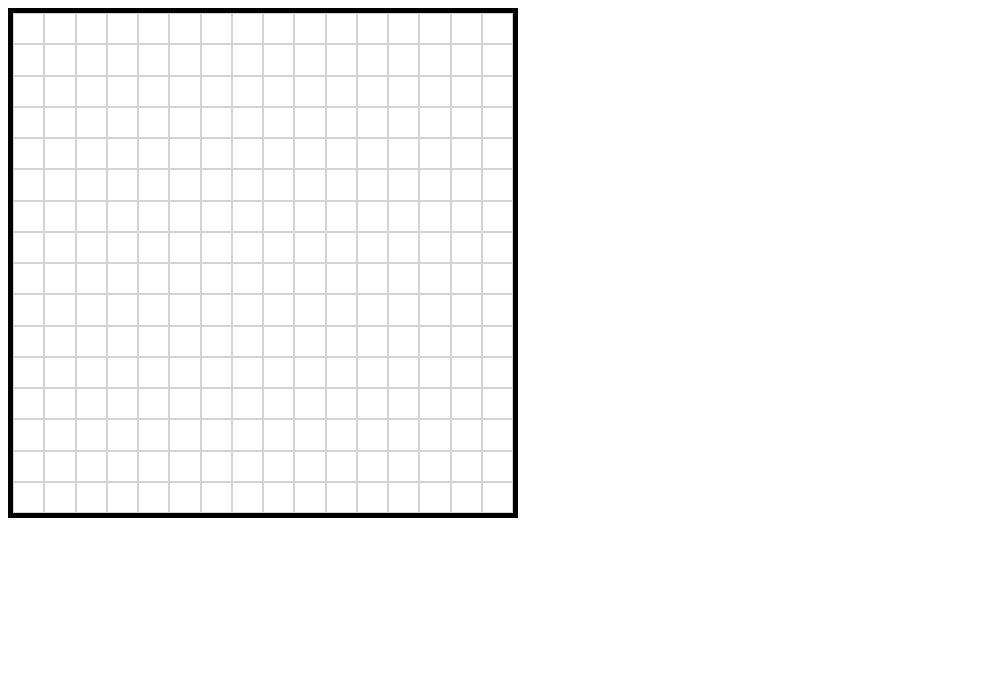
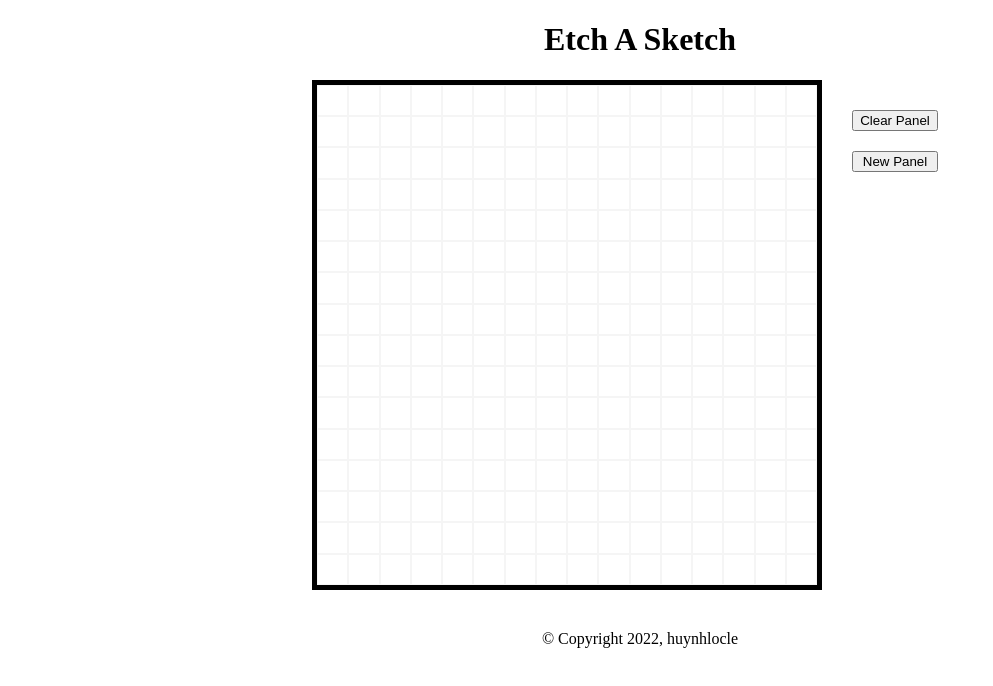
Before and after one commit to huynhloc-1110/odin-etch-a-sketch, a plain HTML site: page index.html in a window 1280 px wide. Shown: the whole page, without its empty margins (0-993 px from the left). Drawn offline with Linux system fonts and the light colour scheme.

Commit message:
Update clear and new panel buttons function
- Add header, footer, 2 buttons in html.
- Add some CSS for them.
- Put the grid generating code into a function.
- Implement 'clear' and 'generate new panel' function for the 2 buttons.

```diff
--- a/asset/css/style.css
+++ b/asset/css/style.css
@@ -1,3 +1,13 @@
+header {
+  text-align: center;
+}
+
+main {
+  display: flex;
+  justify-content: center;
+  align-items: flex-start;
+}
+
 #draw-panel {
   display: grid;
   grid-template-columns: repeat(16, 1fr);
@@ -8,9 +18,28 @@
 }
 
 .grid-item {
-  border: 1px solid lightgray;
+  border: 1px solid rgb(245, 245, 245);
 }
 
 .grid-item:hover {
-  background-color: lightblue ;
+  background-color: lightblue;
 }
+
+#controls {
+  margin: 20px;
+  display: flex;
+  flex-direction: column;
+}
+
+#controls>button {
+  margin: 10px;
+}
+
+footer {
+  text-align: center;
+  margin-top: 40px;
+}
+
+footer>small {
+  font-size: 16px;
+}
--- a/asset/script/script.js
+++ b/asset/script/script.js
@@ -1,21 +1,67 @@
 const drawPanel = document.querySelector('#draw-panel');
-let edge = 16;
+let pixels;
+generateGrid(16);
 
-for (let i = 0; i < edge*edge; i++) {
+const btnClear = document.querySelector('#btn-clear');
+btnClear.addEventListener('click', clear);
+
+const btnNewPanel = document.querySelector('#btn-new-panel');
+btnNewPanel.addEventListener('click', generateNewGrid);
+
+function generateGrid(edgePixel) {
+  pixels = [];
+  for (let i = 0; i < edgePixel*edgePixel; i++) {
     const pixel = document.createElement('div');
+    pixels.push(pixel);
     pixel.classList.add('grid-item');
     pixel.setAttribute('draggable', 'false');
     pixel.addEventListener('mousedown', draw);
     pixel.addEventListener('mouseover', draw);
     drawPanel.appendChild(pixel);
   }
+}
 
 function draw(mouseEvent) {
   /**
-   * because dragging and selecting is the default behaviors on
-   * mousedown events, we needs to disable it first.
+   * Because dragging and selecting is the default behaviors on mousedown
+   * events, we needs to disable it first.
    */
   mouseEvent.preventDefault();
+
+  /**
+   * This is for mouseover event when the user hold the mouse through the pixel.
+   */
   if (mouseEvent.buttons == 1)
     this.style.backgroundColor = "black";
 }
+
+function clear(event) {
+  for (const pixel of pixels) {
+    pixel.removeAttribute('style');
+  }
+}
+
+function generateNewGrid() {
+  /**
+   * Input and validate edge pixel, return if edge pixel > 100
+   * because 100x100 div will cause lagging.
+   */
+  let edgePixel = prompt("Enter n as edge pixel" +
+    " (this action will generate new n x n panel):");
+  if (edgePixel > 100) {
+    alert("n is over 100!");
+    return;
+  }
+
+  /**
+   * Delete the old grid, set css for new grid, generate new grid.
+   * There is another way to set the grid columns and rows for the new grid;
+   * however, it uses css var, which I haven't known yet.
+   */
+  drawPanel.innerHTML = "";
+  drawPanel.style.setProperty('grid-template-columns',
+    `repeat(${edgePixel}, 1fr)`);
+  drawPanel.style.setProperty('grid-template-rows',
+    `repeat(${edgePixel}, 1fr)`);
+  generateGrid(edgePixel);
+}
--- a/index.html
+++ b/index.html
@@ -9,11 +9,21 @@
   <link rel="stylesheet" href="asset/css/style.css">
 </head>
 <body>
+  <header>
+    <h1>Etch A Sketch</h1>
+  </header>
   <main>
-    <div class="grid-container" id="draw-panel">
+    <div id="draw-panel">
 
     </div>
+    <div id="controls">
+      <button id="btn-clear">Clear Panel</button>
+      <button id="btn-new-panel">New Panel</button>
+    </div>
   </main>
+  <footer>
+    <small>&copy; Copyright 2022, huynhlocle</small>
+  </footer>
   <script src="asset/script/script.js"></script>
 </body>
 </html>
```
Lines whose indentation alone changed are shown as unchanged.
